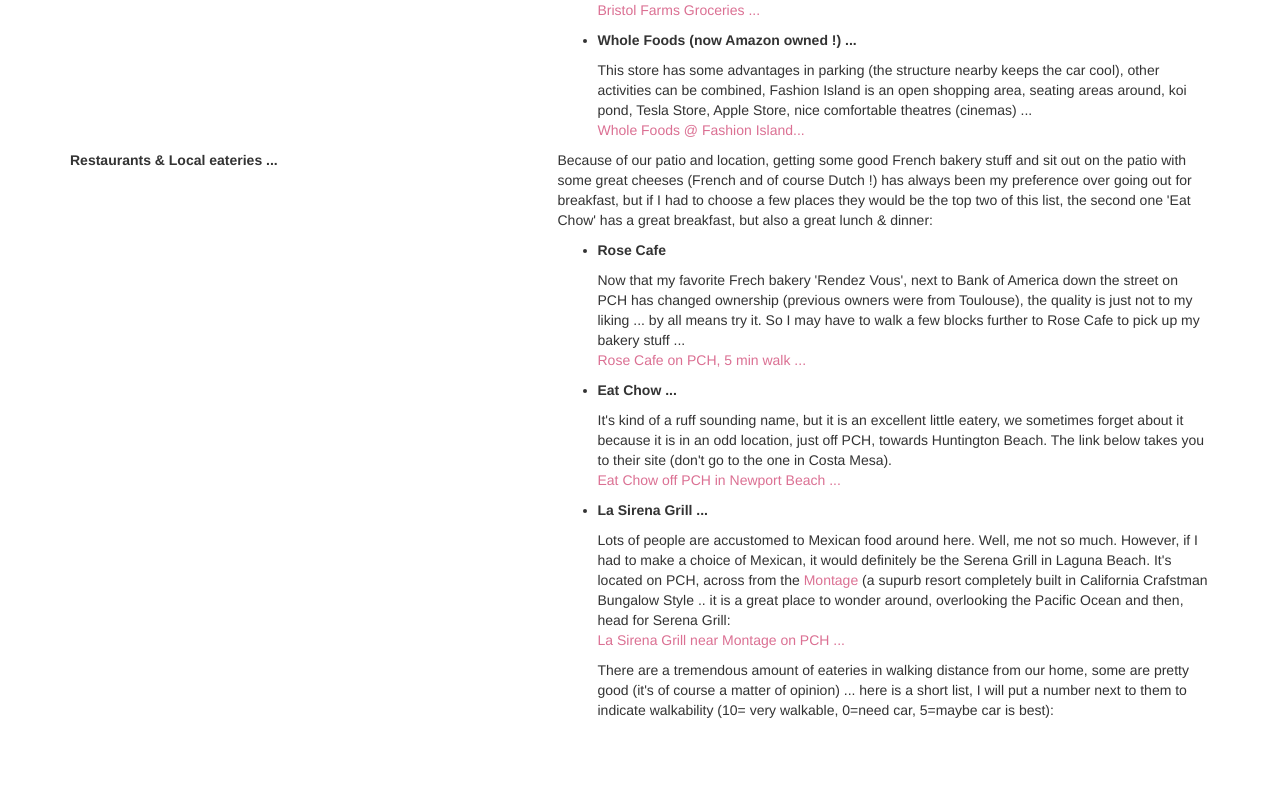
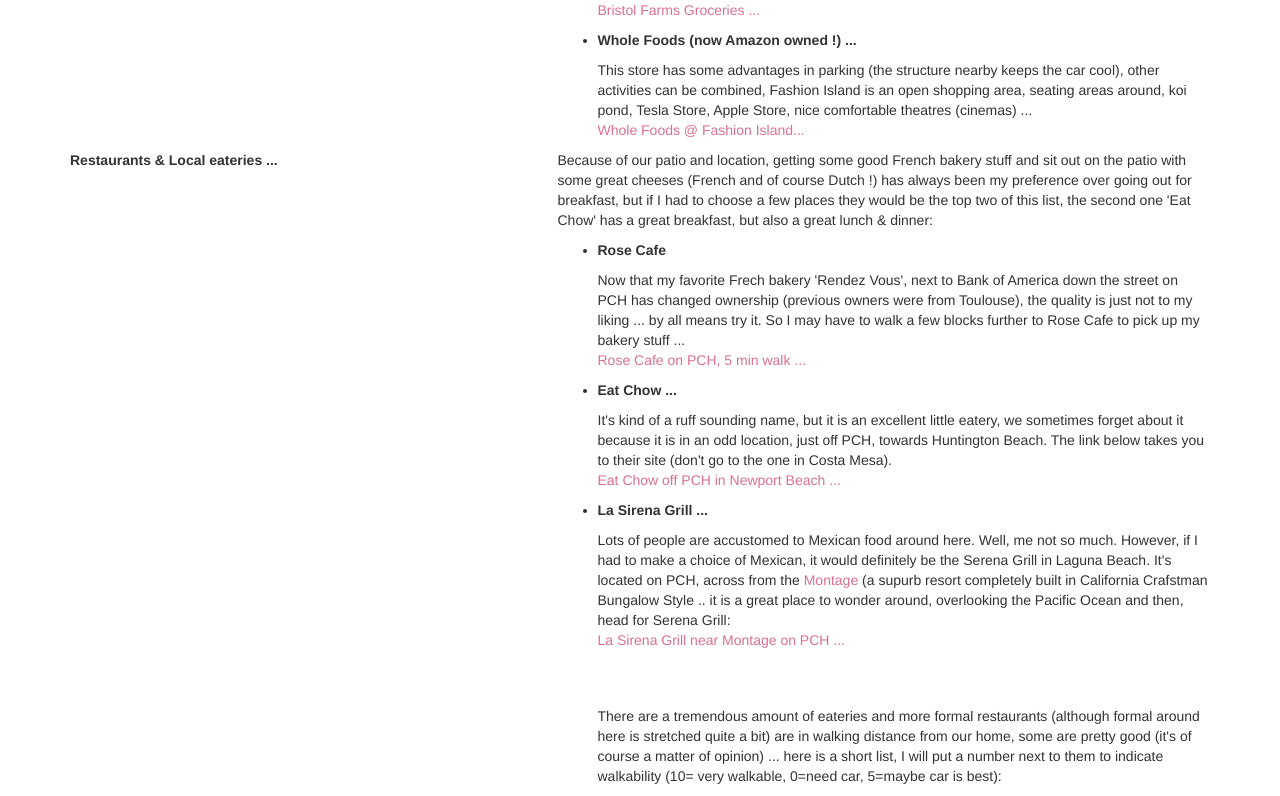
Before and after one commit to rrac/homeguide, a React (Create React App) app: page /pages/locations in a window 1280 px wide. Shown: the part 744-1540 px from the top of the page. Before the commit the page ends 1474 px from the top, so only its background shows below. Built offline with nearby package versions, Linux system fonts and the light colour scheme.

Commit message:
Corrections to layout on locations

```diff
--- a/src/pages/locations.jsx
+++ b/src/pages/locations.jsx
@@ -19,6 +19,10 @@
   &.inactive {
     text-decoration: none;
   }
+`;
+
+const PwSpace = styled.p`
+  margin-top: 4em;
 `;
 
 class Locations extends Component {
@@ -250,10 +254,14 @@
                     La Sirena Grill near Montage on PCH ...
                   </ALink>
                 </p>
-                <p style={{marginTop: 3}}>
-                    There are a tremendous amount of eateries in walking distance from our home, some are pretty good (it's of course a matter of opinion) ... here is a short list, I will put a number next to them to indicate walkability (10= very walkable, 0=need car, 5=maybe car is best):
-
-                </p>
+                <PwSpace>
+                  There are a tremendous amount of eateries and more formal
+                  restaurants (although formal around here is stretched quite a
+                  bit) are in walking distance from our home, some are pretty good
+                  (it's of course a matter of opinion) ... here is a short list,
+                  I will put a number next to them to indicate walkability (10=
+                  very walkable, 0=need car, 5=maybe car is best):
+                </PwSpace>
               </li>
             </ul>
           </Col>
```
